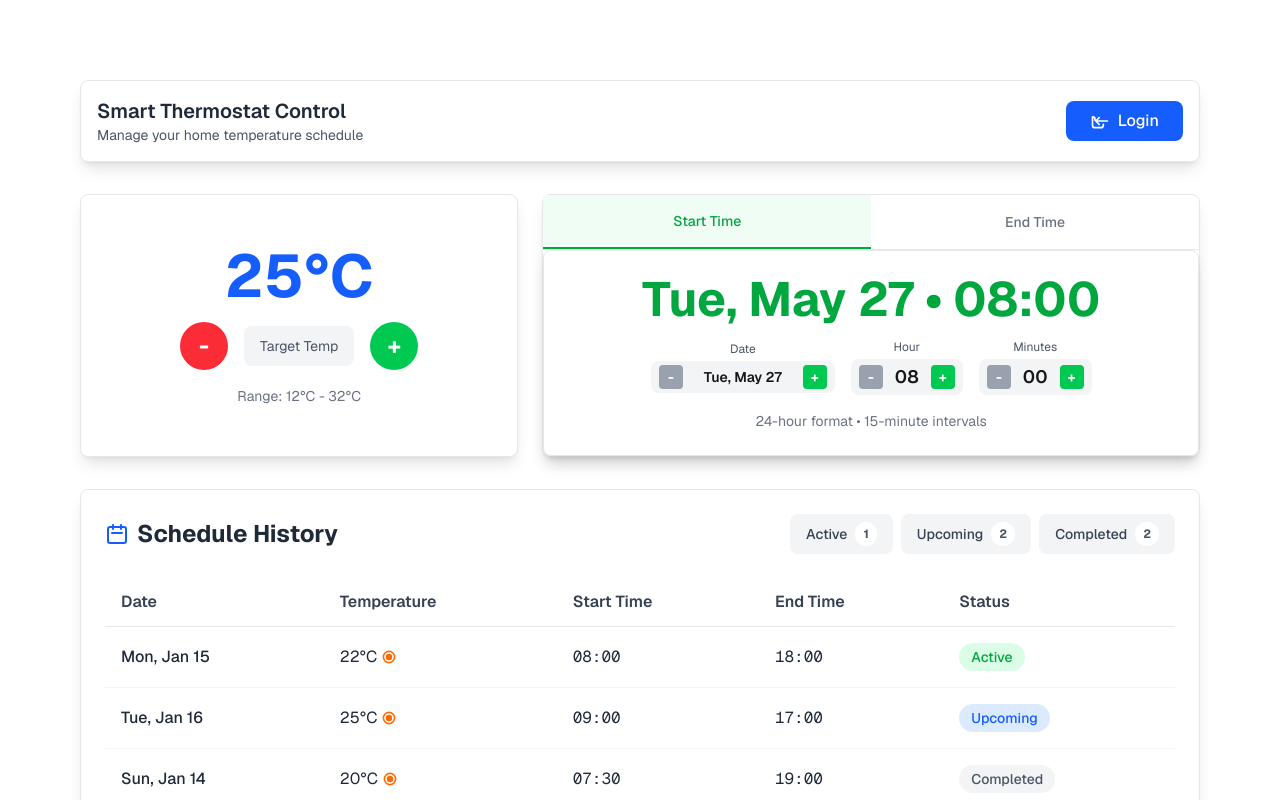
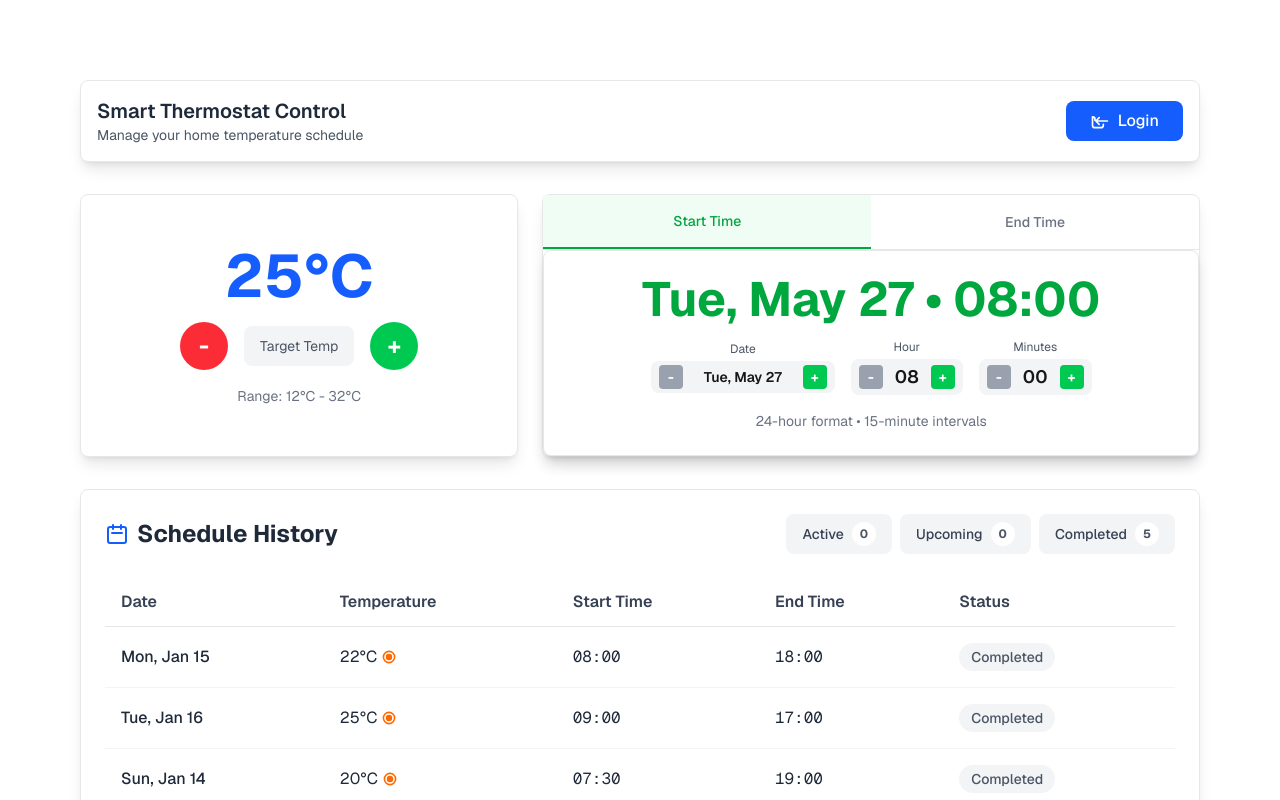
Before and after one commit to moreshwarnabar/thermostat, a Next.js app: page / in a window 1280 px wide. Shown: the top 800 px of the page. Built offline with nearby package versions, Linux system fonts and the light colour scheme; no server answers.

Commit message:
dynamically determines the schedule status

```diff
--- a/src/app/components/SchedulesCard.tsx
+++ b/src/app/components/SchedulesCard.tsx
@@ -6,7 +6,6 @@ interface Schedule {
   startTime: string;
   endTime: string;
   date: string;
-  status: "active" | "completed" | "upcoming";
 }
 
 type FilterStatus = "active" | "completed" | "upcoming" | null;
@@ -22,8 +21,40 @@ const SchedulesCard: React.FC<SchedulesCardProps> = ({
   filterStatus,
   onFilterChange,
 }) => {
+  // Function to determine schedule status based on current time
+  const getScheduleStatus = (
+    schedule: Schedule
+  ): "active" | "completed" | "upcoming" => {
+    const now = new Date();
+    const scheduleDate = new Date(schedule.date);
+
+    // Parse start and end times
+    const [startHour, startMinute] = schedule.startTime.split(":").map(Number);
+    const [endHour, endMinute] = schedule.endTime.split(":").map(Number);
+
+    const startDateTime = new Date(scheduleDate);
+    startDateTime.setHours(startHour, startMinute, 0, 0);
+
+    const endDateTime = new Date(scheduleDate);
+    endDateTime.setHours(endHour, endMinute, 0, 0);
+
+    if (now < startDateTime) {
+      return "upcoming";
+    } else if (now > endDateTime) {
+      return "completed";
+    } else {
+      return "active";
+    }
+  };
+
+  // Add status to schedules dynamically
+  const schedulesWithStatus = schedules.map((schedule) => ({
+    ...schedule,
+    status: getScheduleStatus(schedule),
+  }));
+
   // Filter schedules based on selected status
-  const filteredSchedules = schedules.filter(
+  const filteredSchedules = schedulesWithStatus.filter(
     (schedule) => filterStatus === null || schedule.status === filterStatus
   );
 
@@ -59,7 +90,8 @@ const SchedulesCard: React.FC<SchedulesCardProps> = ({
 
   const getStatusCount = (status: FilterStatus) => {
     if (status === null) return schedules.length;
-    return schedules.filter((schedule) => schedule.status === status).length;
+    return schedulesWithStatus.filter((schedule) => schedule.status === status)
+      .length;
   };
 
   const handleFilterClick = (status: FilterStatus) => {
--- a/src/app/components/ThermostatContainer.tsx
+++ b/src/app/components/ThermostatContainer.tsx
@@ -14,7 +14,6 @@ interface Schedule {
   startTime: string;
   endTime: string;
   date: string;
-  status: "active" | "completed" | "upcoming";
 }
 
 type FilterStatus = "active" | "completed" | "upcoming" | null;
@@ -39,7 +38,6 @@ export default function ThermostatContainer() {
       startTime: "08:00",
       endTime: "18:00",
       date: "2024-01-15",
-      status: "active",
     },
     {
       id: 2,
@@ -47,7 +45,6 @@ export default function ThermostatContainer() {
       startTime: "09:00",
       endTime: "17:00",
       date: "2024-01-16",
-      status: "upcoming",
     },
     {
       id: 3,
@@ -55,7 +52,6 @@ export default function ThermostatContainer() {
       startTime: "07:30",
       endTime: "19:00",
       date: "2024-01-14",
-      status: "completed",
     },
     {
       id: 4,
@@ -63,7 +59,6 @@ export default function ThermostatContainer() {
       startTime: "08:30",
       endTime: "16:30",
       date: "2024-01-17",
-      status: "upcoming",
     },
     {
       id: 5,
@@ -71,7 +66,6 @@ export default function ThermostatContainer() {
       startTime: "09:15",
       endTime: "18:45",
       date: "2024-01-13",
-      status: "completed",
     },
   ]);
 
@@ -128,7 +122,6 @@ export default function ThermostatContainer() {
           .toString()
           .padStart(2, "0")}`,
         date: currentSettings.startTime.date.toISOString().split("T")[0], // Use actual start date
-        status: "upcoming" as const,
       };
 
       // Add the new schedule to the state
```
